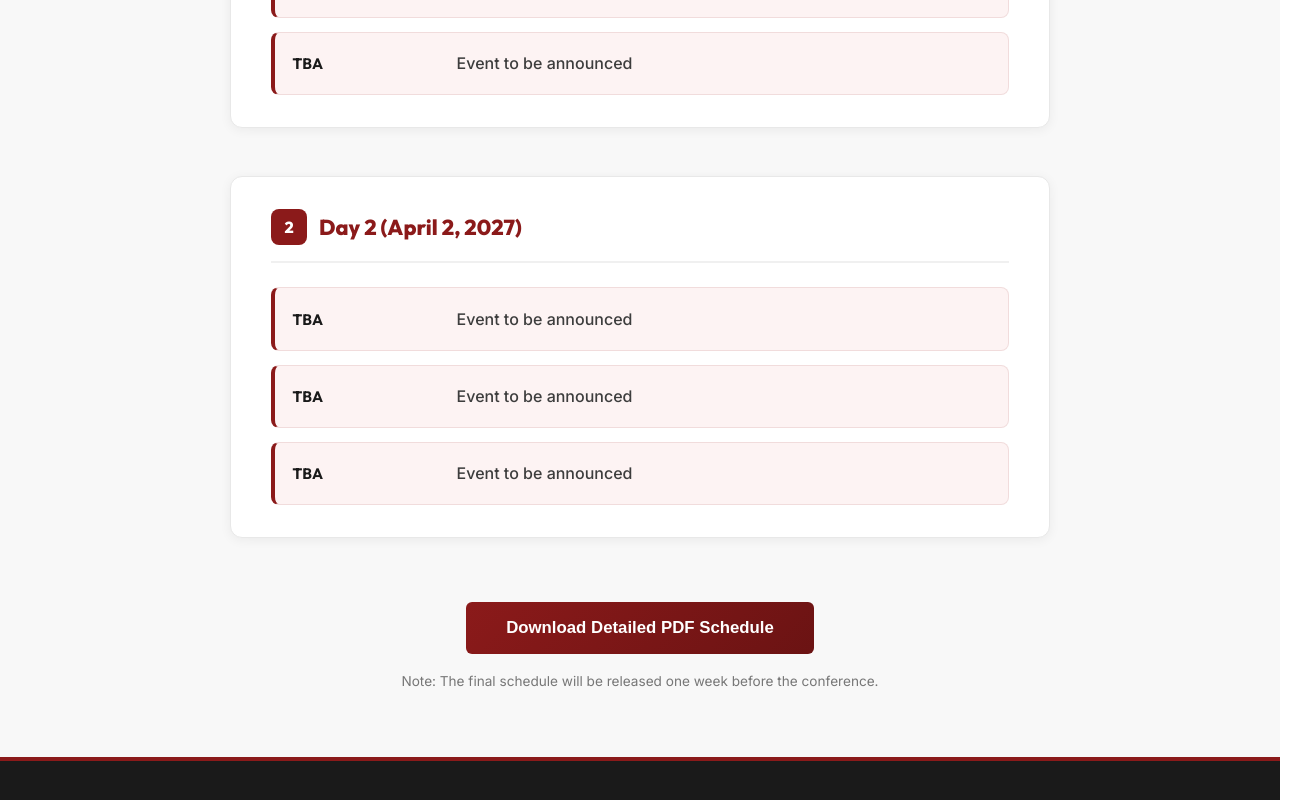
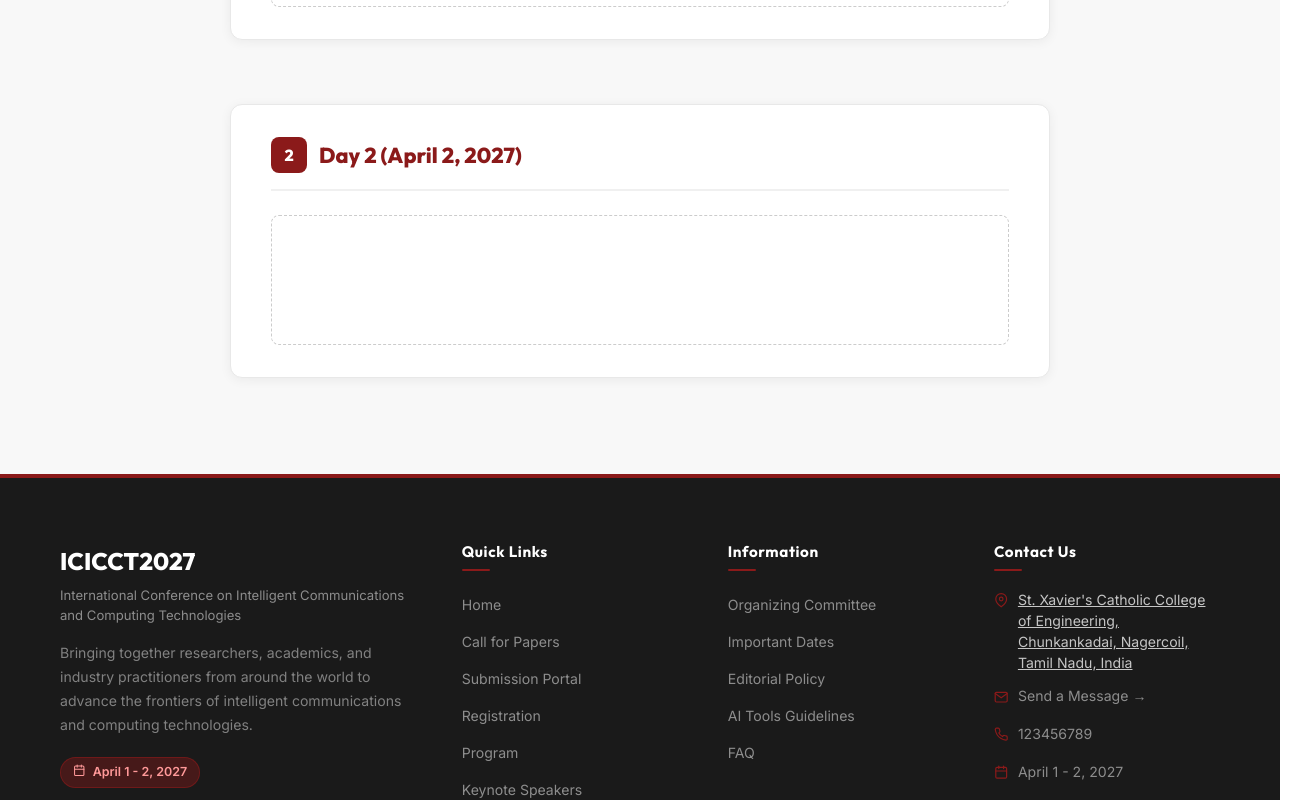
Before and after one commit to altrin2404/ITconf, a React (Vite) app: page /program in a window 1280 px wide. Shown: the part 660-1460 px from the top of the page, 1309 px wide, since content can reach past the window. Built offline with nearby package versions, Linux system fonts and the light colour scheme.

Commit message:
Fixed minor fixes

```diff
--- a/index.html
+++ b/index.html
@@ -17,7 +17,73 @@
 </head>
 
 <body>
-  <div id="root"></div>
+  <div id="root">
+    <!-- Preloader (visible while bundle loads) -->
+    <style>
+      .preloader-container {
+        position: fixed;
+        top: 0;
+        left: 0;
+        width: 100vw;
+        height: 100vh;
+        background: #121212;
+        display: flex;
+        flex-direction: column;
+        align-items: center;
+        justify-content: center;
+        z-index: 99999;
+        font-family: 'Outfit', sans-serif;
+      }
+      .preloader-logo-wrapper {
+        position: relative;
+        width: 160px;
+        height: 160px;
+        margin-bottom: 20px;
+        display: flex;
+        align-items: center;
+        justify-content: center;
+      }
+      .preloader-logo {
+        width: 120px;
+        height: 120px;
+        object-fit: contain;
+        z-index: 2;
+        animation: logoPulse 2s infinite ease-in-out;
+      }
+      .preloader-text-main {
+        font-size: 1.35rem;
+        font-weight: 800;
+        color: #ffffff;
+        letter-spacing: 0.05em;
+        margin-bottom: 4px;
+        opacity: 0;
+        animation: fadeText 1s forwards 0.2s;
+      }
+      .preloader-text-sub {
+        font-size: 0.72rem;
+        font-weight: 600;
+        color: rgba(255, 255, 255, 0.45);
+        text-transform: uppercase;
+        letter-spacing: 0.15em;
+        opacity: 0;
+        animation: fadeText 1s forwards 0.4s;
+      }
+      @keyframes logoPulse {
+        0%, 100% { transform: scale(0.95); opacity: 0.95; }
+        50% { transform: scale(1.05); opacity: 1; }
+      }
+      @keyframes fadeText {
+        to { opacity: 1; }
+      }
+    </style>
+    <div class="preloader-container">
+      <div class="preloader-logo-wrapper">
+        <img class="preloader-logo" src="/images/Brigitz-Logo.png" alt="Brigitz Logo" />
+      </div>
+      <div class="preloader-text-main">ICICCT 2027</div>
+      <div class="preloader-text-sub">SXCCE Nagercoil</div>
+    </div>
+  </div>
   <script type="module" src="/src/main.jsx"></script>
 </body>
 
--- a/src/App.jsx
+++ b/src/App.jsx
@@ -138,12 +138,43 @@ function CursorFlow() {
 /* ─── Scroll to top on navigation ─── */
 import { useLocation } from 'react-router-dom';
 function ScrollToTop() {
-  const { pathname } = useLocation();
+  const { pathname, hash } = useLocation();
   useEffect(() => {
-    window.scrollTo(0, 0);
-  }, [pathname]);
+    if (hash) {
+      setTimeout(() => {
+        const id = hash.replace('#', '');
+        const element = document.getElementById(id);
+        if (element) {
+          element.scrollIntoView({ behavior: 'smooth' });
+        }
+      }, 100);
+    } else {
+      window.scrollTo(0, 0);
+    }
+  }, [pathname, hash]);
   return null;
 }
+
+const PageLoader = () => (
+  <div style={{ minHeight: '70vh', display: 'flex', flexDirection: 'column', alignItems: 'center', justifyContent: 'center' }}>
+    <style>{`
+      @keyframes suspenseLogoPulse {
+        0%, 100% { transform: scale(0.92); opacity: 0.85; }
+        50% { transform: scale(1.08); opacity: 1; }
+      }
+    `}</style>
+    <img
+      src="/images/Brigitz-Logo.png"
+      alt="Loading..."
+      style={{
+        width: '120px',
+        height: '120px',
+        objectFit: 'contain',
+        animation: 'suspenseLogoPulse 1.6s infinite ease-in-out'
+      }}
+    />
+  </div>
+);
 
 function App() {
   return (
@@ -153,7 +184,7 @@ function App() {
       <div className="app-wrapper" style={{ display: 'flex', flexDirection: 'column', minHeight: '100vh' }}>
         <Header />
         <main className="main-content">
-          <Suspense fallback={<div style={{ minHeight: '60vh', display: 'flex', alignItems: 'center', justifyContent: 'center', color: '#38bdf8' }}>Loading...</div>}>
+          <Suspense fallback={<PageLoader />}>
             <Routes>
               <Route path="/"                element={<Home />} />
               <Route path="/committees"      element={<Committees />} />
--- a/src/components/Footer.jsx
+++ b/src/components/Footer.jsx
@@ -1,7 +1,7 @@
 import React from 'react';
 import { Link } from 'react-router-dom';
 import { confData } from '../data/conferenceData';
-import { FiMapPin, FiMail, FiCalendar } from 'react-icons/fi';
+import { FiMapPin, FiMail, FiCalendar, FiPhone } from 'react-icons/fi';
 const Footer = () => {
   const year = new Date().getFullYear();
 
@@ -212,6 +212,12 @@ const Footer = () => {
                 </span>
               </div>
               <div className="footer-contact-item">
+                <span className="footer-contact-icon"><FiPhone aria-hidden="true" /></span>
+                <span className="footer-contact-text">
+                  <a href="tel:123456789" style={{ color: 'rgba(255,255,255,0.5)', textDecoration: 'none' }}>123456789</a>
+                </span>
+              </div>
+              <div className="footer-contact-item">
                 <span className="footer-contact-icon"><FiCalendar aria-hidden="true" /></span>
                 <span className="footer-contact-text">{confData.date}</span>
               </div>
--- a/src/components/Header.jsx
+++ b/src/components/Header.jsx
@@ -282,11 +282,17 @@ const Header = () => {
           .mobile-nav-toggle { display: flex !important; }
           .logo-text-sub { display: none; }
         }
+        .header-container {
+          width: 100%;
+          max-width: 1440px;
+          margin: 0 auto;
+          padding: 0 1.5rem;
+        }
       `}</style>
 
       <header className={`site-header${scrolled ? ' scrolled' : ''}`}>
         <div className="header-accent" />
-        <div className="container">
+        <div className="header-container">
           <div className="header-inner">
             {/* Logo */}
             <Link to="/" className="header-logo">
--- a/src/pages/Contact.jsx
+++ b/src/pages/Contact.jsx
@@ -1,7 +1,7 @@
 import React, { useState } from 'react';
 import { collection, addDoc, serverTimestamp } from 'firebase/firestore';
 import { db } from '../firebase';
-import { FiMapPin, FiCalendar, FiGlobe, FiMonitor } from 'react-icons/fi';
+import { FiMapPin, FiCalendar, FiGlobe, FiMonitor, FiPhone } from 'react-icons/fi';
 import useReveal from '../hooks/useReveal';
 import useSEO from '../hooks/useSEO';
 
@@ -247,6 +247,15 @@ const Contact = () => {
                   <div>
                     <div className="contact-info-label">Conference Mode</div>
                     <div className="contact-info-value">Hybrid (Online + Offline)</div>
+                  </div>
+                </div>
+                <div className="contact-info-item">
+                  <div className="contact-info-icon"><FiPhone aria-hidden="true" size={20} /></div>
+                  <div>
+                    <div className="contact-info-label">Phone Number</div>
+                    <div className="contact-info-value">
+                      <a href="tel:123456789" style={{ color: '#fff', textDecoration: 'none' }}>123456789</a>
+                    </div>
                   </div>
                 </div>
               </div>
--- a/src/pages/FAQ.jsx
+++ b/src/pages/FAQ.jsx
@@ -10,7 +10,11 @@ const FAQ = () => {
   );
   const [activeIndex, setActiveIndex] = useState(null);
 
-  const faqs = [];
+  const faqs = [
+    { question: "Question 1", answer: "." },
+    { question: "Question 2", answer: "." },
+    { question: "Question 3", answer: "." }
+  ];
 
   const toggleFaq = (index) => {
     setActiveIndex(activeIndex === index ? null : index);
@@ -114,12 +118,7 @@ const FAQ = () => {
                   </div>
                 </div>
               ))
-            ) : (
-              <div style={{ background: '#fff', border: '1px dashed #ccc', borderRadius: '10px', padding: '3rem 2rem', textAlign: 'center' }}>
-                <div style={{ color: '#888', fontSize: '1.1rem', fontWeight: '500' }}>To Be Announced (TBA)</div>
-                <p style={{ color: '#999', marginTop: '0.5rem', fontSize: '0.9rem' }}>Frequently Asked Questions will be updated closer to the event.</p>
-              </div>
-            )}
+            ) : null}
           </div>
 
           <div style={{ textAlign: 'center', marginTop: '3rem' }} data-reveal>
--- a/src/pages/Home.jsx
+++ b/src/pages/Home.jsx
@@ -269,8 +269,9 @@ const Home = () => {
         }
         .info-strip-item:last-child { border-right: none; }
         .info-strip-icon {
-          font-size: 1.6rem;
-          margin-bottom: 0.5rem;
+          font-size: 1.8rem;
+          margin-bottom: 0.75rem;
+          color: #fff;
         }
         .info-strip-label {
           font-size: 0.72rem;
--- a/src/pages/Program.jsx
+++ b/src/pages/Program.jsx
@@ -118,33 +118,36 @@ const Program = () => {
 
       <div style={{ background: '#f8f8f8', padding: '4rem 0' }}>
         <div className="container" style={{ maxWidth: 860 }}>
-          <div style={{ display: 'flex', flexDirection: 'column', gap: '1rem' }}>
-            {confData.schedule.map((dayData, index) => (
-              <div key={index} className="program-day-card" data-reveal data-delay={String((index % 2) + 1)}>
-                <h2 className="program-day-title">
-                  <span className="program-day-num">{index + 1}</span>
-                  {dayData.day}
-                </h2>
-                <div style={{ display: 'flex', flexDirection: 'column', gap: '0.85rem' }}>
-                  {dayData.events.map((event, i) => (
-                    <div key={i} className="event-row">
-                      <div className="event-time"> {event.time}</div>
-                      <div className="event-title">{event.title}</div>
-                    </div>
-                  ))}
-                </div>
+          <div style={{ display: 'flex', flexDirection: 'column', gap: '2rem' }}>
+            {/* Day 1 */}
+            <div className="program-day-card" data-reveal>
+              <h2 className="program-day-title">
+                <span className="program-day-num">1</span>
+                Day 1 (April 1, 2027)
+              </h2>
+              <div style={{
+                border: '1px dashed #ccc',
+                borderRadius: '8px',
+                padding: '4rem 2rem'
+              }}>
+                {/* Empty placeholder */}
               </div>
-            ))}
-          </div>
+            </div>
 
-          {/* CTA */}
-          <div className="text-center" data-reveal style={{ paddingTop: '2rem' }}>
-            <button className="program-cta">
-               Download Detailed PDF Schedule
-            </button>
-            <p style={{ color: '#777', fontSize: '0.85rem', marginTop: '1rem' }}>
-              Note: The final schedule will be released one week before the conference.
-            </p>
+            {/* Day 2 */}
+            <div className="program-day-card" data-reveal>
+              <h2 className="program-day-title">
+                <span className="program-day-num">2</span>
+                Day 2 (April 2, 2027)
+              </h2>
+              <div style={{
+                border: '1px dashed #ccc',
+                borderRadius: '8px',
+                padding: '4rem 2rem'
+              }}>
+                {/* Empty placeholder */}
+              </div>
+            </div>
           </div>
         </div>
       </div>
```
